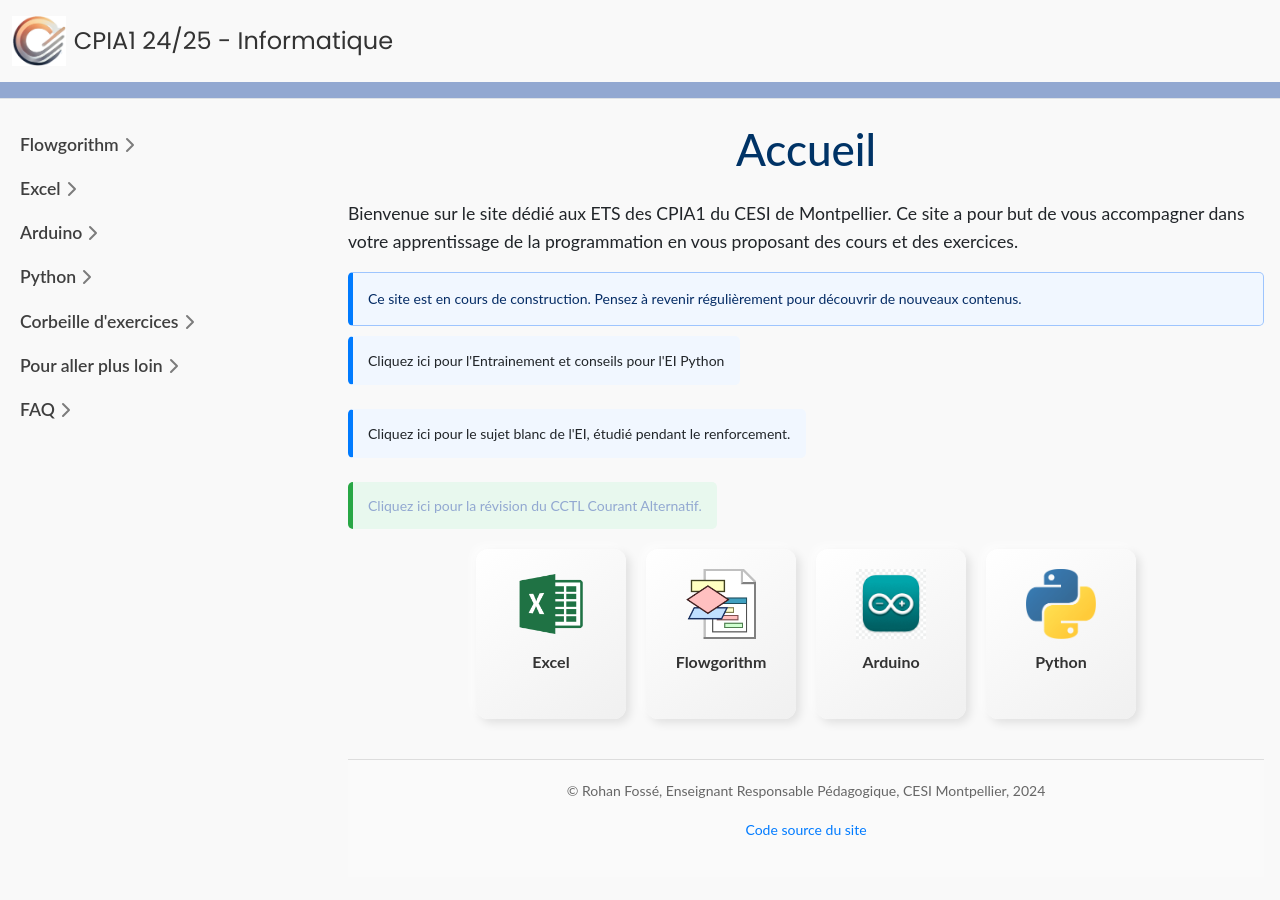
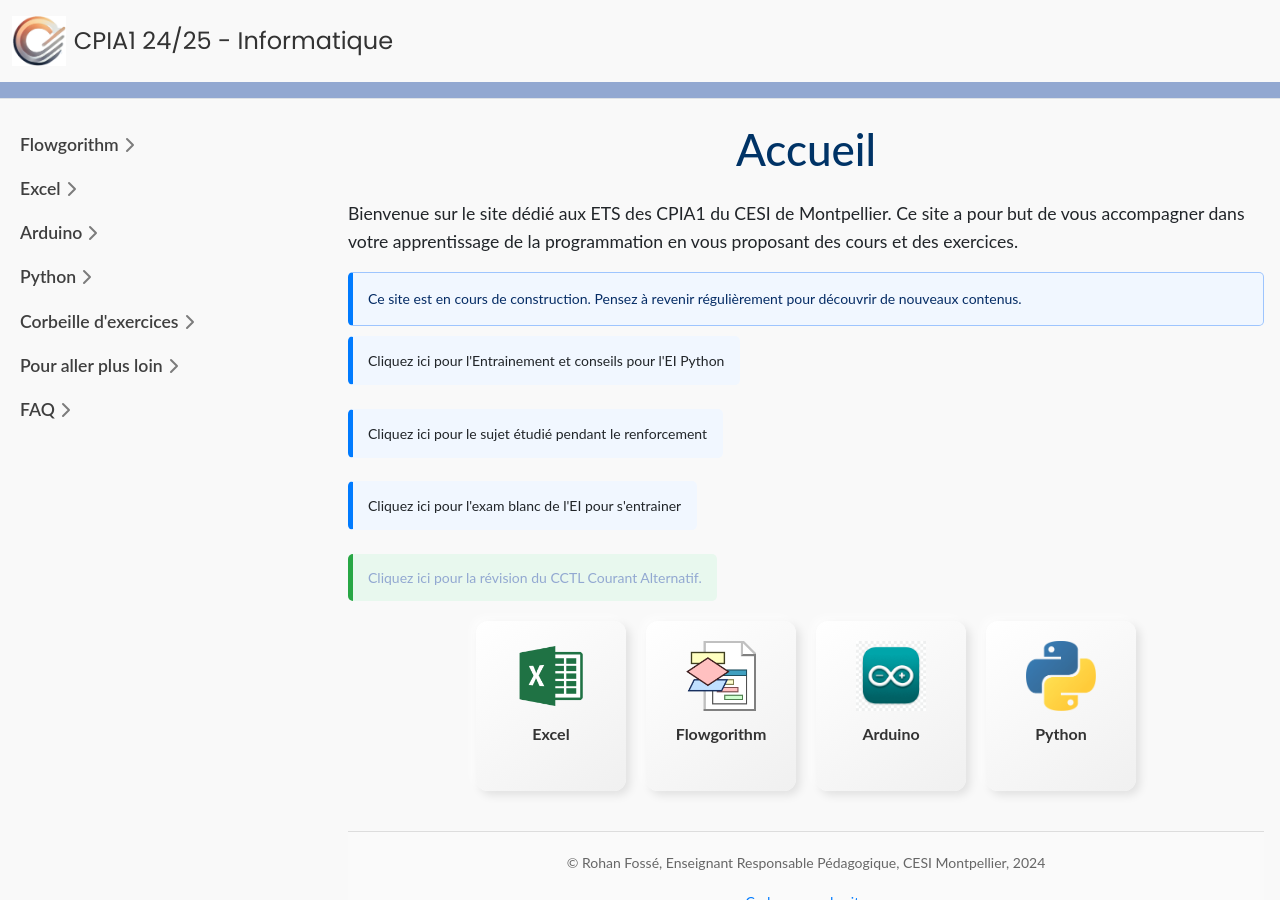
Before and after one commit to rohanfosse/CPIA1-info, a Jekyll site: the page built from index.md, in a window 1280 px wide and 900 px high. Built offline with Jekyll 4.4.1, drawn with Linux system fonts in a browser that asks for light colours; nearby versions of some CDN libraries; Markdown is read by kramdown in place of the engine named in the settings.

Commit message:
Examen Blanc EI

```diff
--- a/index.md
+++ b/index.md
@@ -162,7 +162,13 @@
 <br>
 
 <div class="intro-text">
-  <a href="Renforcement.html" class="alert">Cliquez ici pour le sujet blanc de l'EI, étudié pendant le renforcement.</a>
+  <a href="Renforcement.html" class="alert">Cliquez ici pour le sujet étudié pendant le renforcement</a>
+</div>
+
+<br>
+
+<div class="intro-text">
+  <a href="ExamBlanc-EI.html" class="alert">Cliquez ici pour l'exam blanc de l'EI pour s'entrainer</a>
 </div>
 
 <br>
```
Also changed, not shown: ExamBlanc-EI.md (added, +76 -0 lines).
